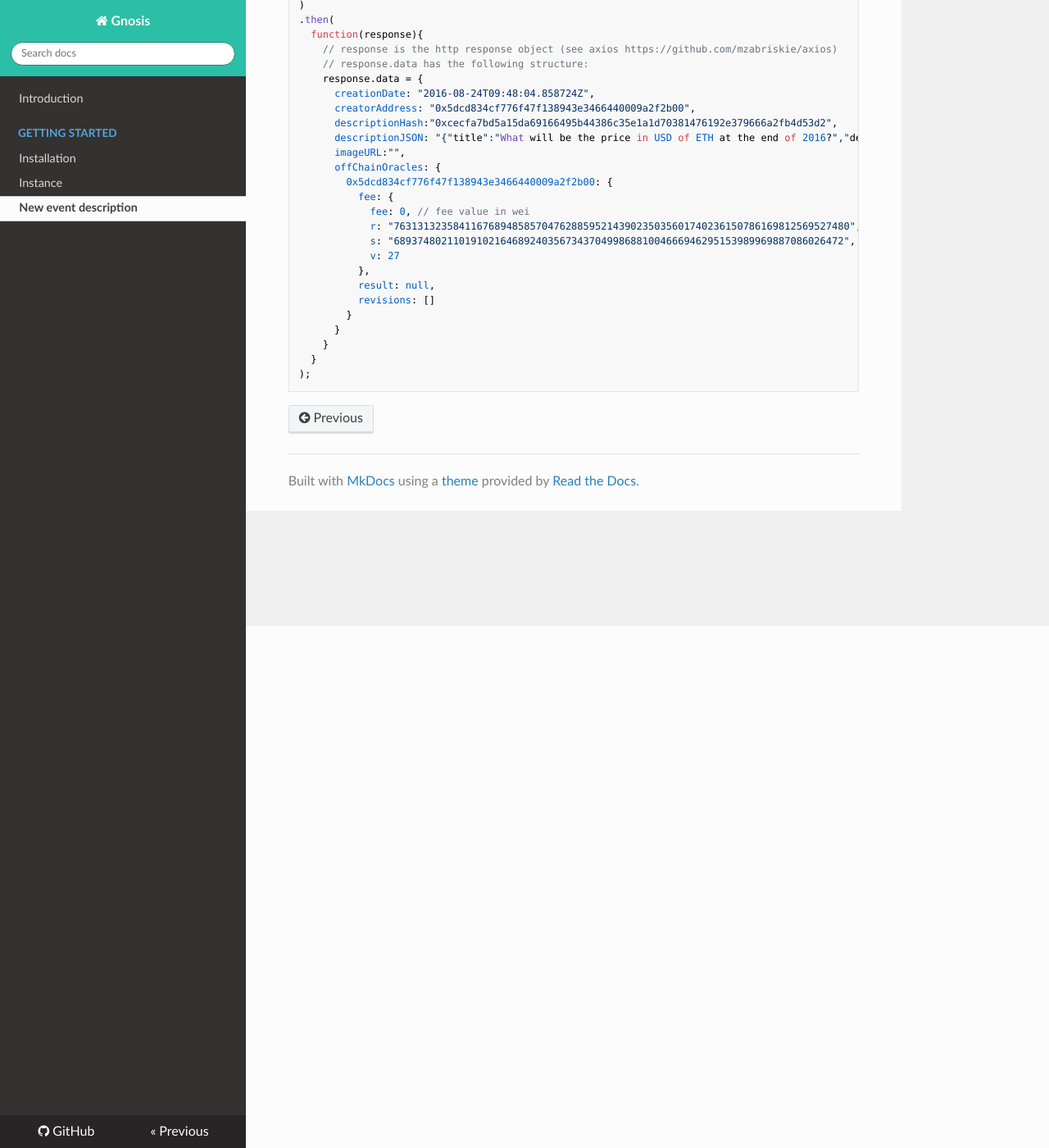
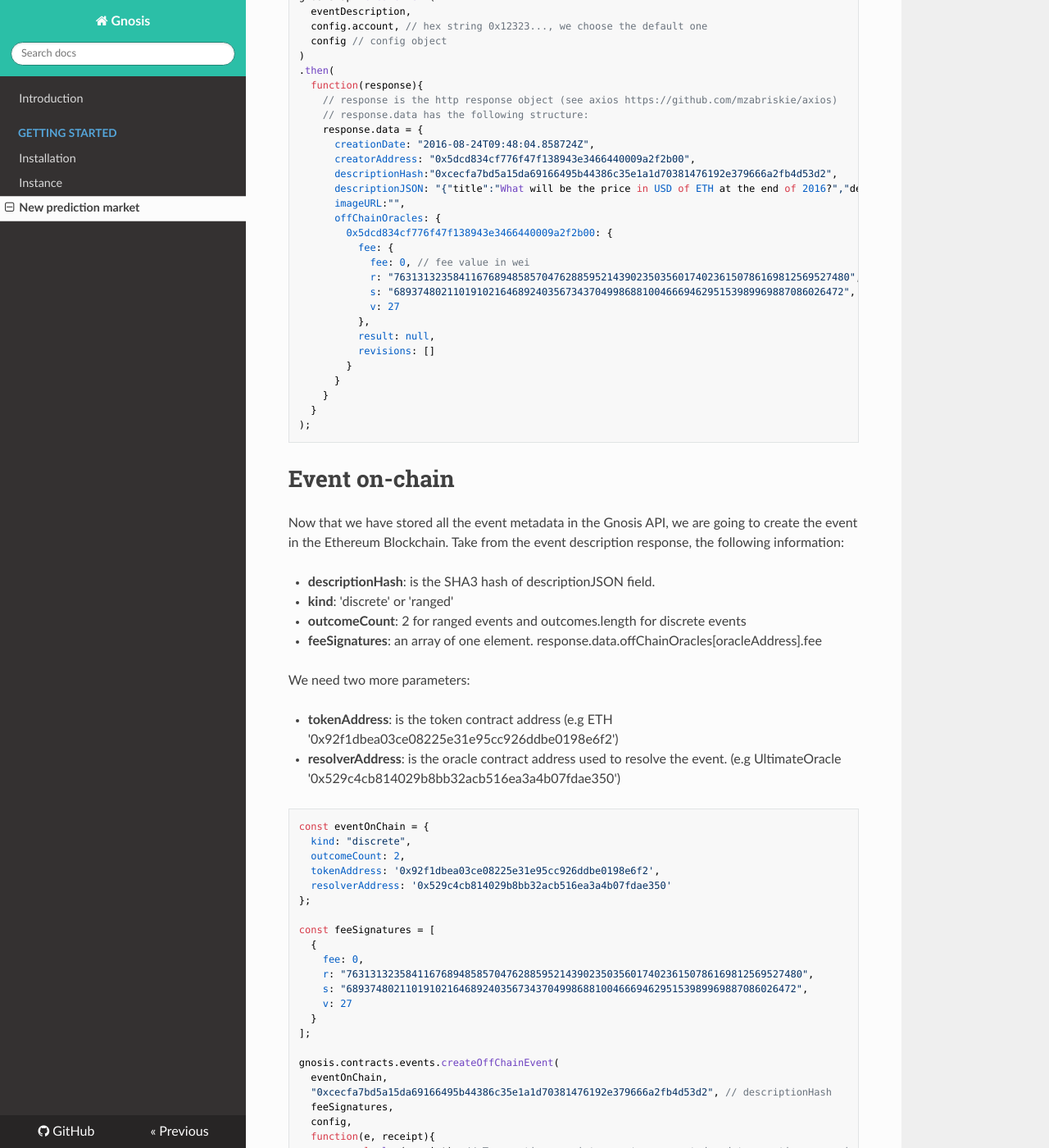
Before and after one commit to Consensys/gnosis-docs, an MkDocs documentation site: the page built from docs/getting_started/newPredictionMarket.md, in a window 1280 px wide and 1400 px high, scrolled down 637 px. Shown: the whole window at 82% size. Built offline with MkDocs 1.6.1, drawn with Linux system fonts in a browser that asks for light colours; nearby versions of some CDN libraries; old or Windows-style settings are respelled for this version of MkDocs; some of the changed text lies outside the part shown.

Commit message:
added new prediction market section

````diff
--- a/docs/getting_started/newDescription.md
+++ b/docs/getting_started/newPredictionMarket.md
@@ -1,3 +1,4 @@
+# Event description
 We are gonna create an event description, the most human readable part of the
 prediction market. This will be stored in the Gnosis API.
 
@@ -54,3 +55,63 @@ gnosis.api.createEvent(
   }
 );
 ```
+
+# Event on-chain
+Now that we have stored all the event metadata in the Gnosis API, we are going
+to create the event in the Ethereum Blockchain.
+Take from the event description response, the following information:
+
+* **descriptionHash**: is the SHA3 hash of descriptionJSON field.
+* **kind**: 'discrete' or 'ranged'
+* **outcomeCount**: 2 for ranged events and outcomes.length for discrete events
+* **feeSignatures**: an array of one element. response.data.offChainOracles[oracleAddress].fee
+
+We need two more parameters:
+
+* **tokenAddress**: is the token contract address (e.g ETH '0x92f1dbea03ce08225e31e95cc926ddbe0198e6f2')
+* **resolverAddress**: is the oracle contract address used to resolve the event. (e.g UltimateOracle '0x529c4cb814029b8bb32acb516ea3a4b07fdae350')
+
+```js
+const eventOnChain = {
+  kind: "discrete",
+  outcomeCount: 2,
+  tokenAddress: '0x92f1dbea03ce08225e31e95cc926ddbe0198e6f2',
+  resolverAddress: '0x529c4cb814029b8bb32acb516ea3a4b07fdae350'
+};
+
+const feeSignatures = [
+  {
+    fee: 0,
+    r: "76313132358411676894858570476288595214390235035601740236150786169812569527480",
+    s: "6893748021101910216468924035673437049986881004666946295153989969887086026472",
+    v: 27
+  }
+];
+
+gnosis.contracts.events.createOffChainEvent(
+  eventOnChain,
+  "0xcecfa7bd5a15da69166495b44386c35e1a1d70381476192e379666a2fb4d53d2", // descriptionHash
+  feeSignatures,
+  config,
+  function(e, receipt){
+      console.log(receipt); // Transaction receipt, event was created and transactions was mined
+  }
+)
+.then(
+  function(createEvent){
+    /*
+    ** Create event transaction is well formed but it wasn't mined yet
+    ** createEvent.simulatedResult == true
+    ** createEvent.txhash == transaction hash
+    */
+  },
+  function(e){
+    // There was an error
+  }
+)
+```
+
+As you have noticed, there are to ways to get response of the creation:
+
+1. **Callback**: It's called in last place, after the transaction is mined.
+2. **Promise**: It's faster, but we have not certainty when it will be in the blockchain.
--- a/mkdocs.yml
+++ b/mkdocs.yml
@@ -9,4 +9,4 @@ pages:
 - Getting Started:
   - Installation: 'getting_started/installation.md'
   - Instance: 'getting_started/instance.md'
-  - New event description: 'getting_started/newDescription.md'
+  - New prediction market: 'getting_started/newPredictionMarket.md'
````
